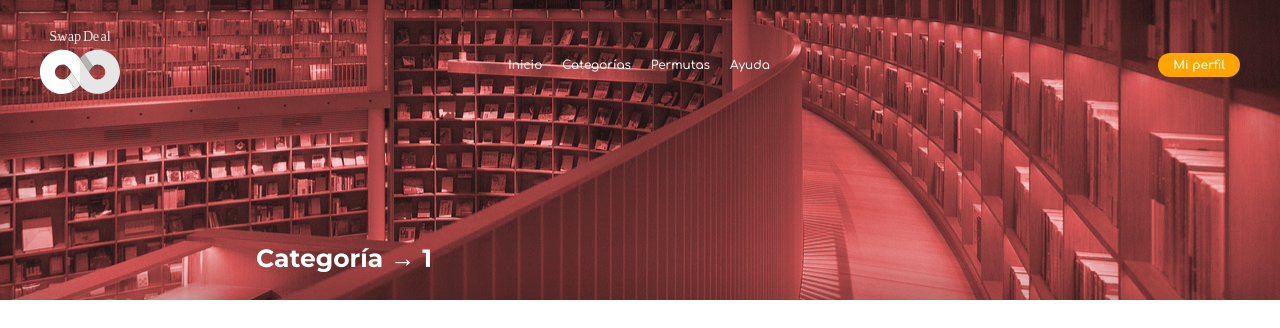
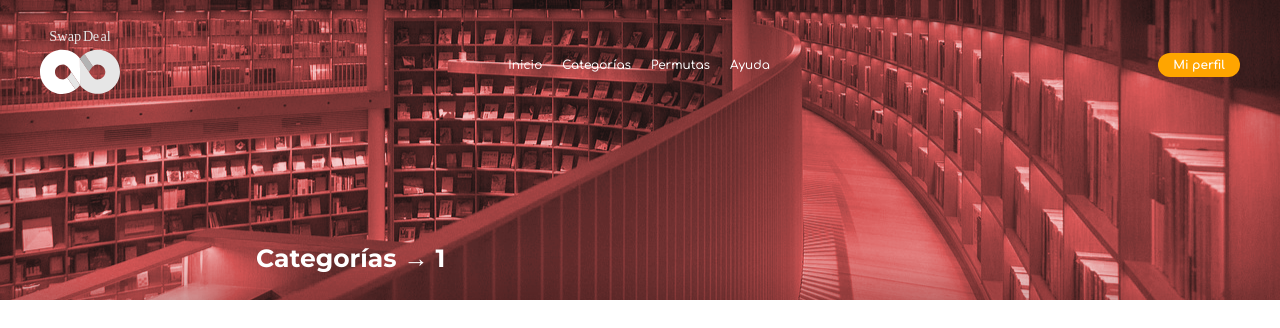
Before and after one commit to TomasUllua12/SwapDeal, a React (Vite) app in the folder client/: page /categoria/1 in a window 1280 px wide. Shown: the top 328 px of the page. Built offline with nearby package versions, Linux system fonts and the light colour scheme.

Commit message:
correccion

```diff
--- a/client/src/views/CategoriaView.jsx
+++ b/client/src/views/CategoriaView.jsx
@@ -38,7 +38,7 @@ function CategoriaView() {
         <section className="main-categoria-banner">
           <div className="main-categoria-banner__image">
             <Header />
-            <h2 className="categoria-title">Categoría → {decodedCategoria}</h2>
+            <h2 className="categoria-title">Categorías → {decodedCategoria}</h2>
           </div>
         </section>
         <div className="scrollable-contnt">
```
